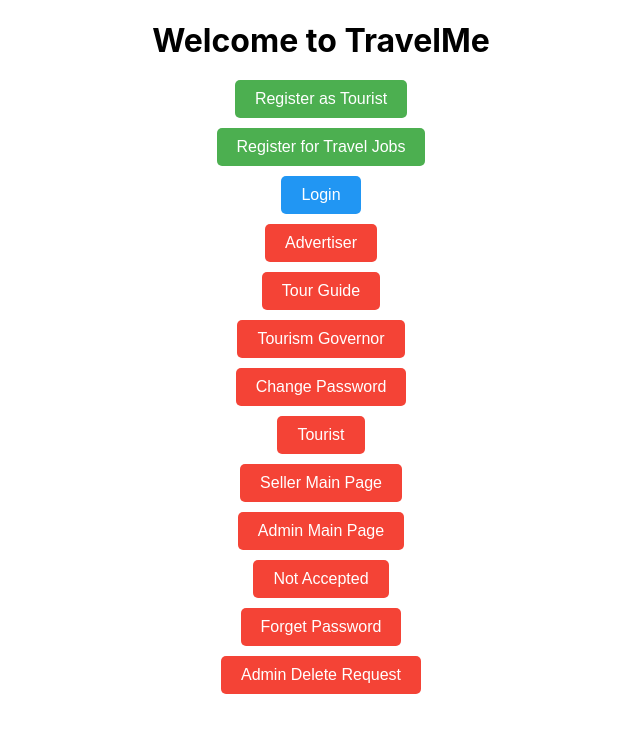
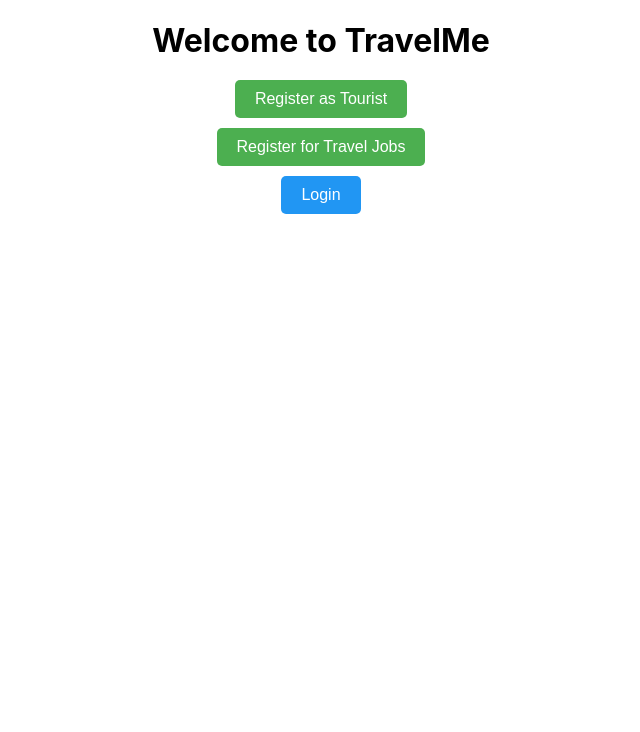
Before and after one commit to Kerollos289/travel-me, a React (Create React App) app: page / in a window 1280 px wide. Shown: the top 732 px of the page, without its empty margins (319-959 px from the left). Built offline with nearby package versions, Linux system fonts and the light colour scheme.

Commit message:
final-fix

```diff
--- a/src/AdminMainPage.js
+++ b/src/AdminMainPage.js
@@ -1,4 +1,4 @@
-//AdminMainPage.js
+// AdminMainPage.js
 import React from "react";
 import { Link } from "react-router-dom";
 // import "./AdminMainPage.css"; // Optional: Create a CSS file for styling
@@ -16,6 +16,9 @@ const AdminMainPage = () => {
         </Link>
         <Link to="/admin-delete">
           <button className="role-btn">Admin Delete</button>
+        </Link>
+        <Link to="/admin-delete-request">
+          <button className="role-btn">Admin Delete Request</button>
         </Link>
         <Link to="/activity-categories">
           <button className="role-btn">Activity Categories</button>
--- a/src/App.js
+++ b/src/App.js
@@ -45,38 +45,6 @@ const Home = () => {
         <Link to="/login">
           <button className="login-btn">Login</button>
         </Link>
-        <Link to="/advertiser-main">
-          <button className="role-btn">Advertiser</button>
-        </Link>
-        <Link to="/tour-guide-main">
-          <button className="role-btn">Tour Guide</button>
-        </Link>
-        <Link to="/tourism-governor">
-          <button className="role-btn">Tourism Governor</button>
-        </Link>
-        <Link to="/change-password">
-          <button className="role-btn">Change Password</button>
-        </Link>
-        <Link to="/tourist-page">
-          <button className="role-btn">Tourist</button>
-        </Link>
-        <Link to="/seller-main">
-          <button className="role-btn">Seller Main Page</button>
-        </Link>
-        <Link to="/admin-main">
-          <button className="role-btn">Admin Main Page</button>
-        </Link>
-        <Link to="/not-accepted">
-          <button className="role-btn">Not Accepted</button>
-        </Link>
-         <Link to="/forget-password">
-          <button className="role-btn">Forget Password</button>{" "}
-          {/* Link to GuestPage */}
-        </Link>
-        <Link to="/admin-delete-request">
-          <button className="role-btn">Admin Delete Request</button>{" "}
-          {/* Link to GuestPage */}
-        </Link>
       </div>
     </div>
   );
--- a/src/login.js
+++ b/src/login.js
@@ -1,7 +1,6 @@
 //login.js
 import React, { useState } from "react";
 import { Link } from "react-router-dom";
-import TouristPage from "./touristPage";
 import "./login.css";
 
 const LoginPage = () => {
@@ -67,6 +66,9 @@ const LoginPage = () => {
       <Link to="/change-password">
         <button className="role-btn">Change password</button>
       </Link>
+      <Link to="/forget-password">
+        <button className="role-btn">Forget Password</button>
+      </Link>
     </div>
   );
 };
```
